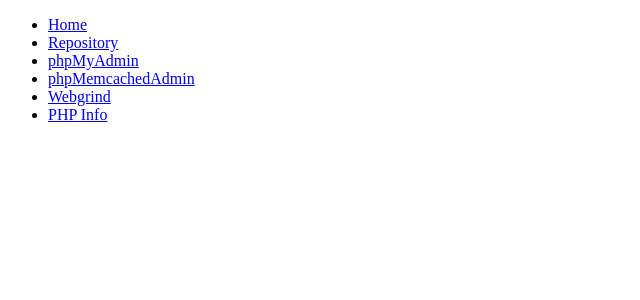
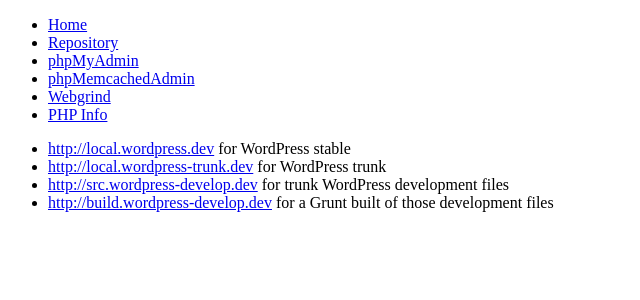
Before and after one commit to Varying-Vagrant-Vagrants/VVV, a PHP site: page / in a window 1280 px wide. Shown: the top 300 px of the page, without its empty margins (0-640 px from the left). Run offline with PHP 8.4, Linux system fonts and the light colour scheme.

Commit message:
Add URLs to the different WordPress installs on the default server web page

```diff
--- a/www/default/index.php
+++ b/www/default/index.php
@@ -13,5 +13,12 @@
 	<li><a href="webgrind/">Webgrind</a></li>
 	<li><a href="phpinfo/">PHP Info</a></li>
 </ul>
+
+<ul class="nav">
+	<li><a href="http://local.wordpress.dev/">http://local.wordpress.dev</a> for WordPress stable</li>
+	<li><a href="http://local.wordpress-trunk.dev/">http://local.wordpress-trunk.dev</a> for WordPress trunk</li>
+	<li><a href="http://src.wordpress-develop.dev/">http://src.wordpress-develop.dev</a> for trunk WordPress development files</li>
+	<li><a href="http://build.wordpress-develop.dev/">http://build.wordpress-develop.dev</a> for a Grunt built of those development files</li>
+</ul>
 </body>
 </html>
```
